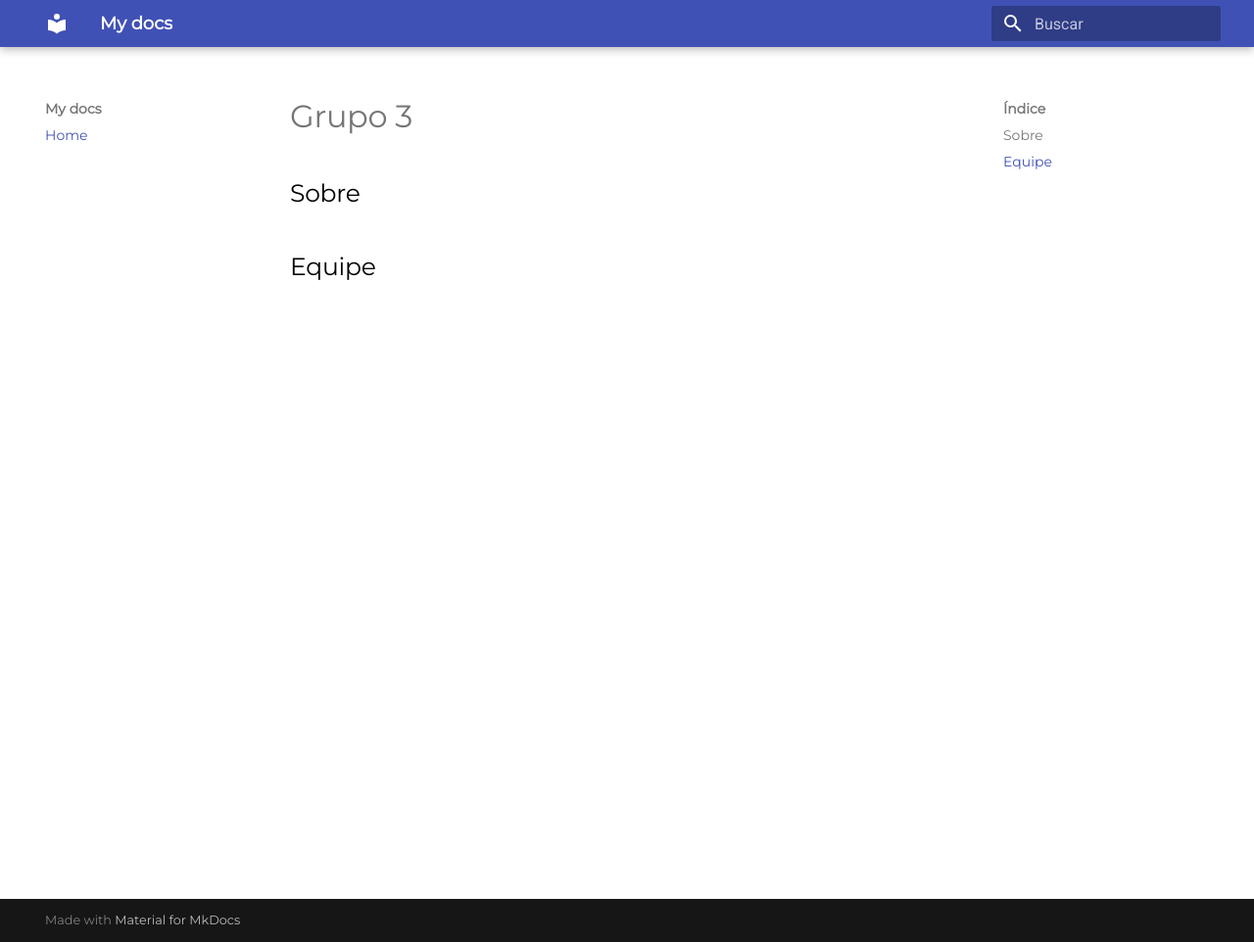
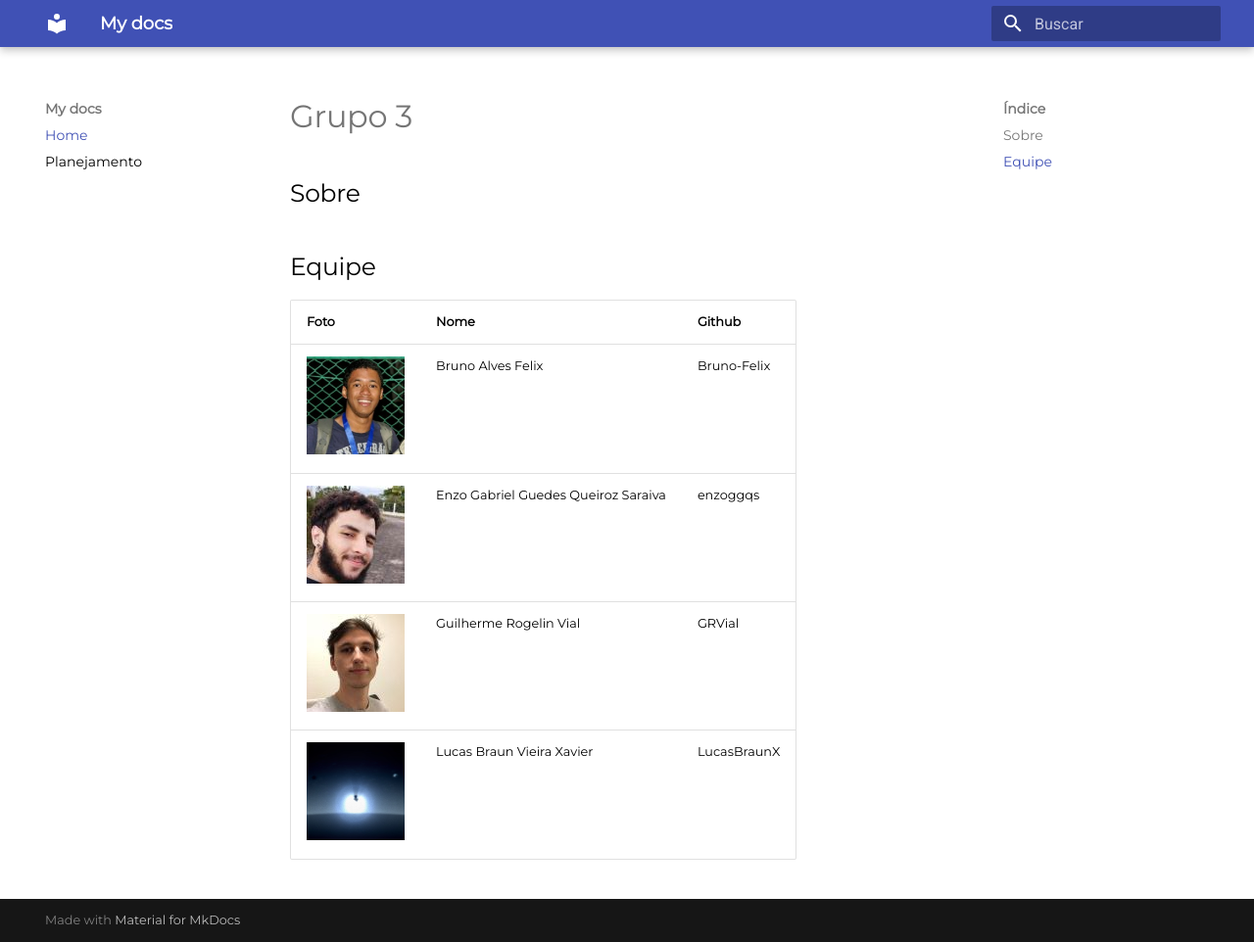
Before and after one commit to Interacao-Humano-Computador/2021.1-Tribunal_de_Justica_do_Amapa, an MkDocs documentation site: the page built from docs/index.md, in a window 1280 px wide and 962 px high. Shown: the whole window at 98% size. Built offline with MkDocs 1.6.1 and Material for MkDocs 9.7.7, drawn with Linux system fonts in a browser that asks for light colours.

Commit message:
adicionado integrantes

```diff
--- a/docs/index.md
+++ b/docs/index.md
@@ -2,4 +2,12 @@
 
 ## Sobre
 
+
 ## Equipe
+
+**Foto** | **Nome** | **Github**
+---------|----------|-----------
+![Bruno](./assets/Bruno.png) | Bruno Alves Felix | Bruno-Felix
+![Enzo](./assets/Enzo.jpg) | Enzo Gabriel Guedes Queiroz Saraiva | enzoggqs
+![Guilherme](./assets/Guilherme.jpg) | Guilherme Rogelin Vial | GRVial
+![Lucas](./assets/Lucas.png) | Lucas Braun Vieira Xavier | LucasBraunX
--- a/mkdocs.yml
+++ b/mkdocs.yml
@@ -10,3 +10,4 @@ theme:
 ## Nav Bar
 nav:
     - Home: index.md
+    - Planejamento: planejamento.md
```
Also changed, not shown: docs/assets/Bruno.png (added), docs/assets/Enzo.jpg (added), docs/assets/Guilherme.jpg (added), docs/assets/Lucas.png (added).
